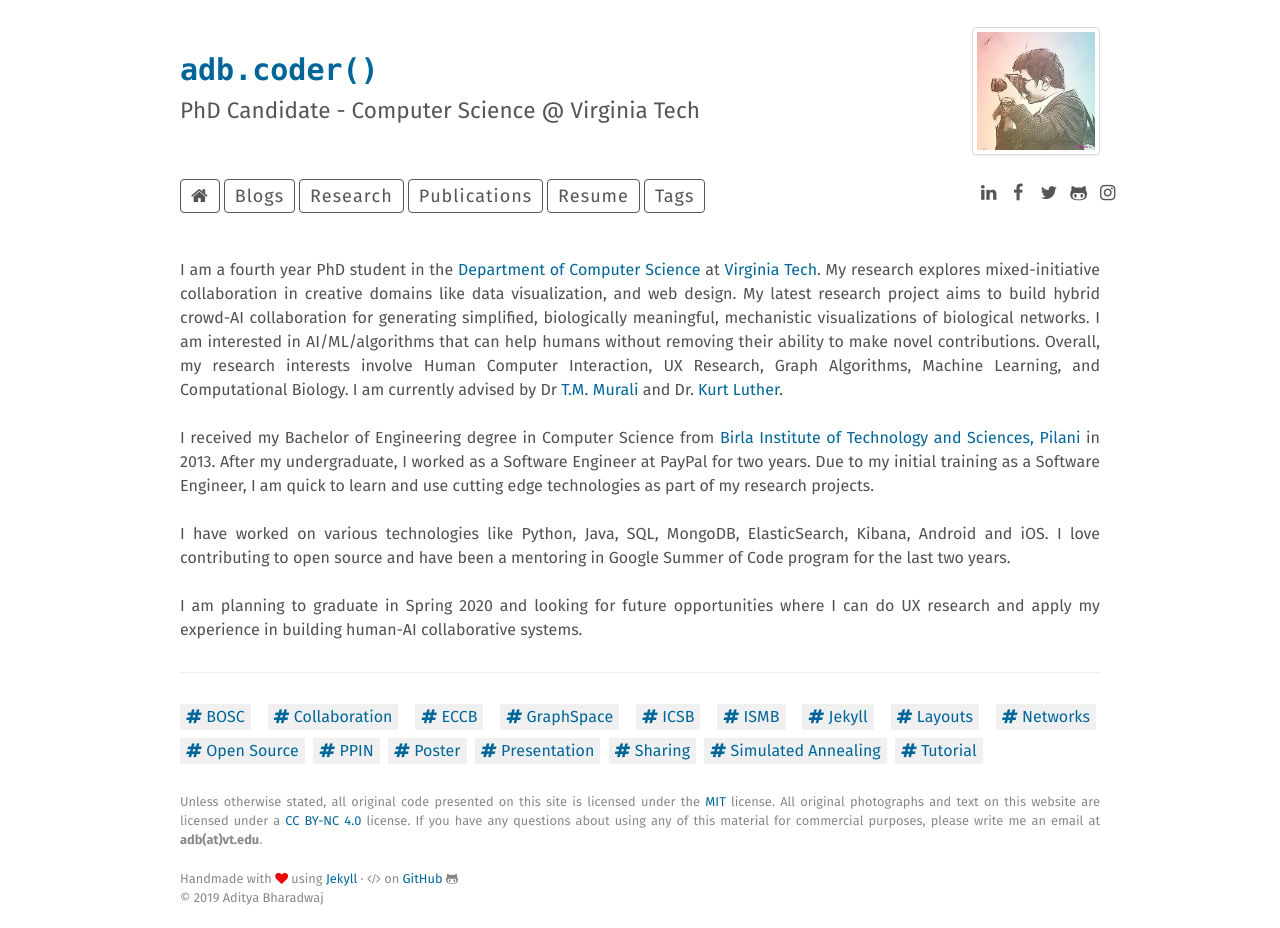
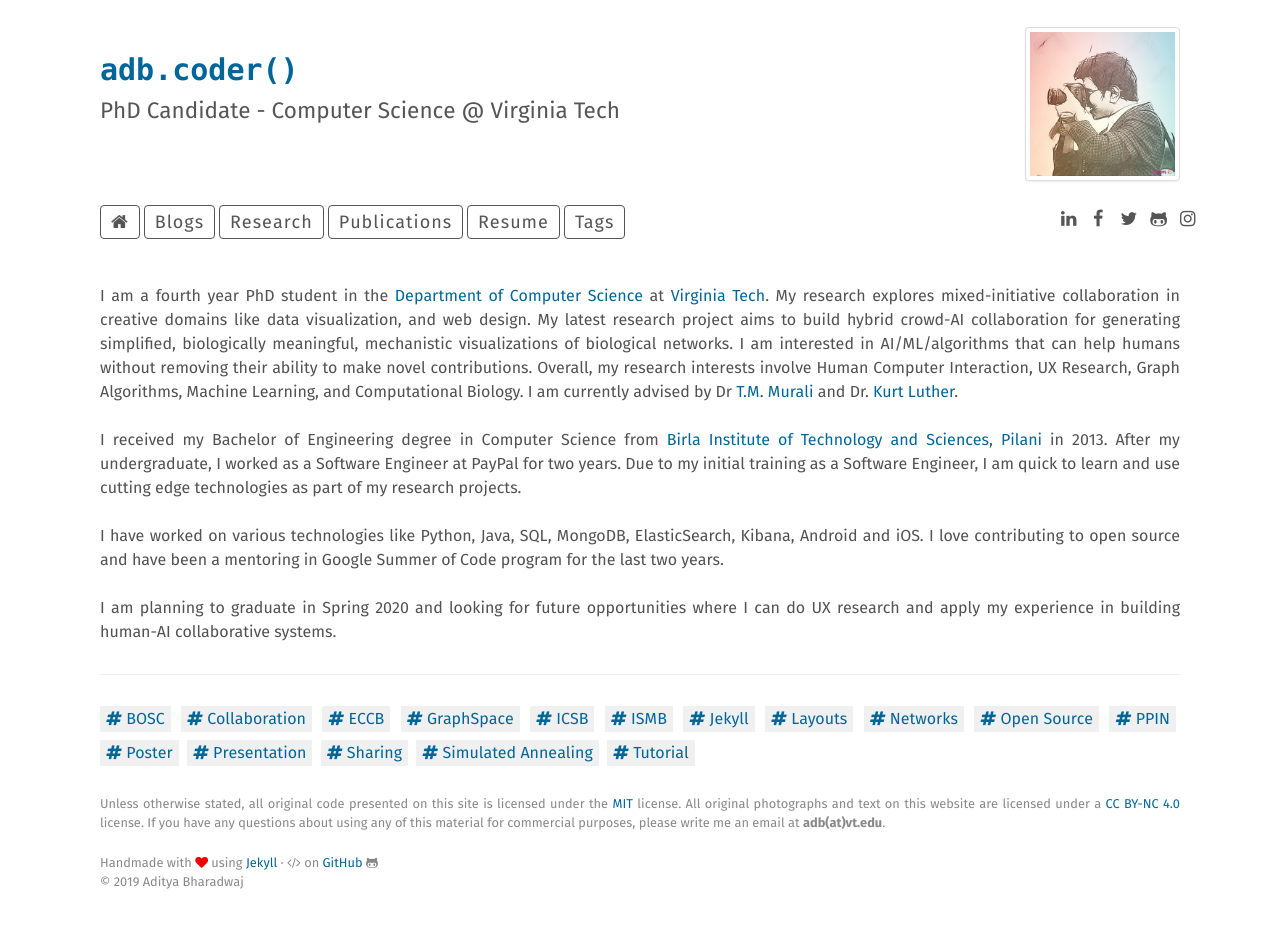
Before and after one commit to adbharadwaj/adbharadwaj.github.io, a Jekyll site: the page built from index.html, in a window 1280 px wide. Built offline with Jekyll 4.4.1, drawn with Linux system fonts in a browser that asks for light colours.

Commit message:
Update _responsive.scss

```diff
--- a/assets/scss/_responsive.scss
+++ b/assets/scss/_responsive.scss
@@ -3,13 +3,13 @@
     font-size: 20px;
   }
   .container, .footer, .nav {
-    max-width: 36rem;
+    max-width: 42rem;
   }
 }
 
 @media only screen and (min-width: 1200px) {
   .container, .footer, .nav {
-    max-width: 48rem;
+    max-width: 56rem;
   }
 }
 
```
